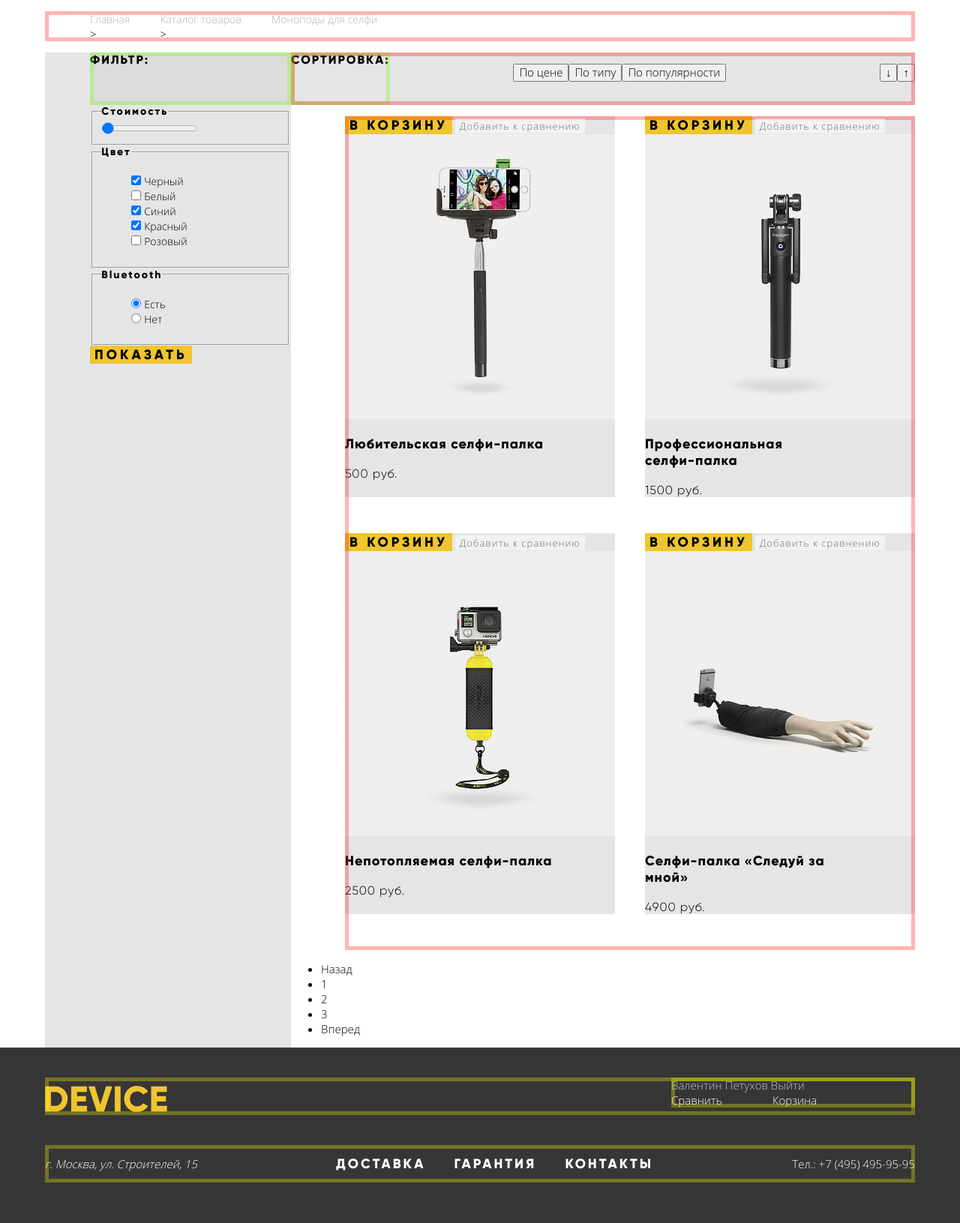
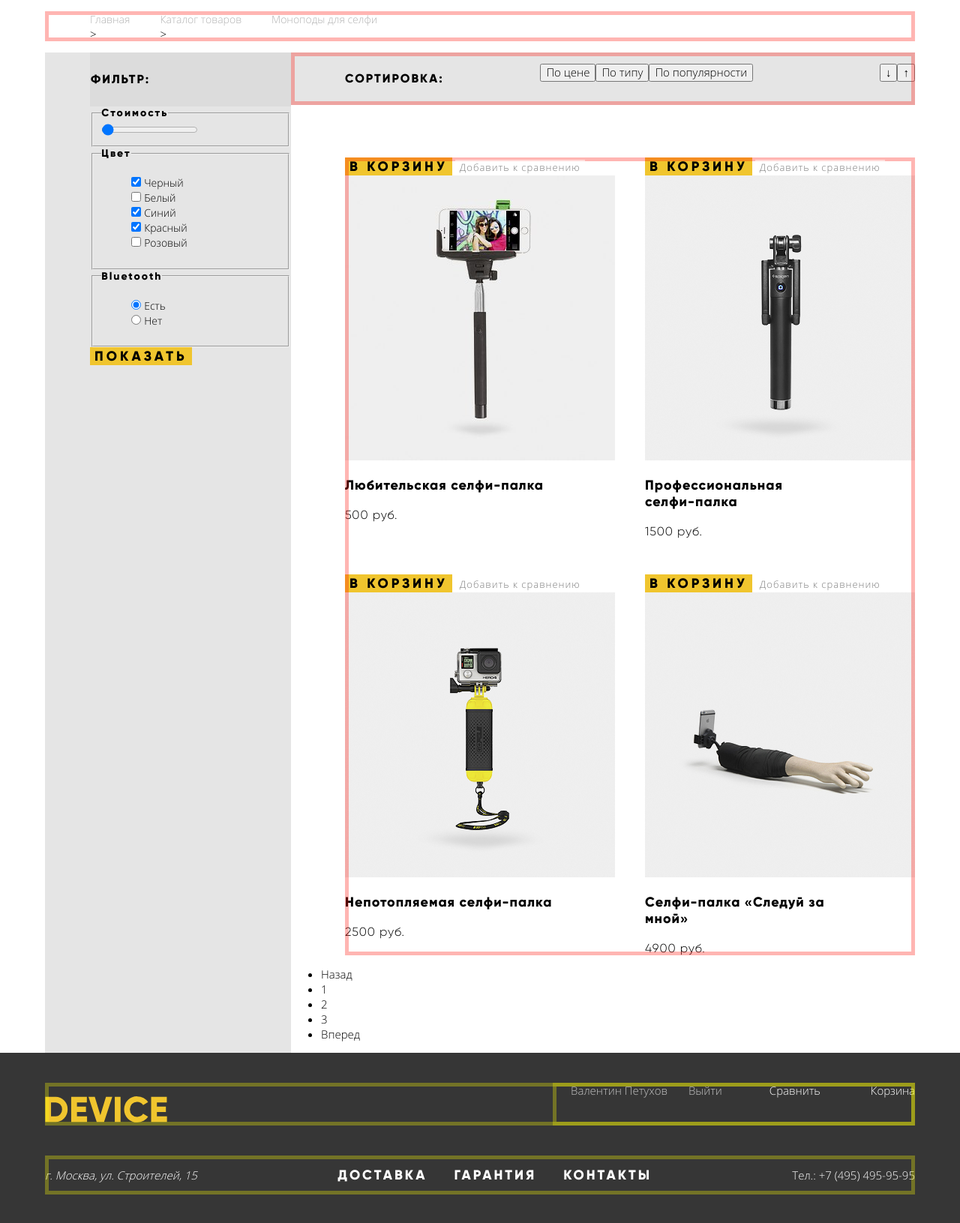
Before and after one commit to kostyadevman/1476133-device-28, a plain HTML site: page catalog.html in a window 1280 px wide. Shown: the part 363-1994 px from the top of the page at 75% size. Drawn offline with Linux system fonts and the light colour scheme.

Commit message:
Remove default options; remove options overlay; change fix sizes to margin; some fixes

```diff
--- a/catalog.html
+++ b/catalog.html
@@ -24,14 +24,13 @@
           </button>
         </form>
         <div class="user-menu header__user-menu">
-          <a class="user-menu__link header__user-link user-menu__link_interactive_v2"
+          <a class="user-menu__link user-menu__link_header user-menu__link_interactive_v2"
              href="blank.html">Валентин Петухов</a>
-          <a class="user-menu__link header__logout-link user-menu__link_interactive_v2"
-             href="blank.html">Выйти</a>
+          <a class="user-menu__link user-menu__link_header user-menu__link_interactive_v1" href="blank.html">Войти</a>
         </div>
         <div class="product-actions header__product-actions">
-          <a class="product-actions__link header__compare-link" href="blank.html">Cравнить</a>
-          <a class="product-actions__link header__cart-link" href="blank.html">Корзина</a>
+          <a class="product-actions__link  " href="blank.html">Cравнить</a>
+          <a class="product-actions__link " href="blank.html">Корзина</a>
         </div>
       </div>
       <nav class="navigation">
@@ -94,7 +93,9 @@
       </section>
         <div class="container catalog-wrapper">
           <aside class="filters">
-            <h2 class="filter-header filter-header_grey-middle">Фильтр:</h2>
+            <div class="filters__wrapper">
+              <h2 class="filter-title">Фильтр:</h2>
+            </div>
             <form class="filter" action="https://echo.htmlacademy.ru" method="get">
               <fieldset>
                 <legend class="filter__legend">Стоимость</legend>
@@ -152,7 +153,7 @@
           </aside>
           <section class="catalog">
             <section class="sort flexbox">
-              <h2 class="filter-header">Сортировка:</h2>
+              <h2 class="filter-title filter-title_sort">Сортировка:</h2>
               <ul class="sort-options flexbox">
                 <li><button type="button">По цене</button></li>
                 <li><button type="button">По типу</button></li>
@@ -240,15 +241,15 @@
           </a>
           <div class="footer-links-wrapper flexbox">
             <div class="user-menu">
-              <a class="user-menu__link footer__user-link user-menu__link_interactive_v2"
+              <a class="user-menu__link user-menu__link_footer user-menu__link_interactive_v2"
                  href="blank.html">Валентин Петухов</a>
-              <a class="user-menu__link footer__logout-link user-menu__link_interactive_v2"
+              <a class="user-menu__link user-menu__link_footer user-menu__link_interactive_v2"
                  href="blank.html">Выйти</a>
             </div>
             <div class="product-actions">
-              <a class="product-actions__link footer__compare-link product-actions__link_interactive"
+              <a class="product-actions__link product-actions__link_footer product-actions__link_interactive"
                  href="blank.html">Cравнить</a>
-              <a class="product-actions__link footer__cart-link product-actions__link_interactive"
+              <a class="product-actions__link product-actions__link_footer product-actions__link_interactive"
                  href="blank.html">Корзина</a>
             </div>
           </div>
@@ -258,14 +259,14 @@
             г. Москва, ул. Строителей, 15
           </address>
           <nav class="navigation">
-            <ul class="site-menu footer__site-menu flexbox">
-              <li class="site-menu__item">
-                <a class="site-menu__link" href="blank.html">Доставка</a>
+            <ul class="site-menu footer__site-menu">
+              <li class="site-menu__item site-menu__item_footer">
+                <a class="site-menu__link " href="blank.html">Доставка</a>
               </li>
-              <li class="site-menu__item">
+              <li class="site-menu__item site-menu__item_footer">
                 <a class="site-menu__link" href="blank.html">Гарантия</a>
               </li>
-              <li class="site-menu__item">
+              <li class="site-menu__item site-menu__item_footer">
                 <a class="site-menu__link" href="blank.html">Контакты</a>
               </li>
             </ul>
--- a/css/styles.css
+++ b/css/styles.css
@@ -61,8 +61,6 @@
 
 body {
   min-width: 1180px;
-  margin: 0;
-  padding: 0;
   font-family: var(--opensans-light-and-alt);
   font-size: 15px;
   line-height: 20px;
@@ -122,7 +120,7 @@ img {
 
 .header-links-wrapper {
   display: flex;
-  flex-direction: row;
+  flex-wrap: wrap;
   outline: 5px solid rgba(255, 255, 0, 0.3);
   outline-offset: -5px;
 }
@@ -159,23 +157,24 @@ img {
   opacity: 0.3;
 }
 
-.header__user-link {
+.user-menu__link_header {
   margin-right: 20px;
 }
 
-.header__cart-link {
-  margin-right: 0;
+.header__product-actions {
+  display: flex;
+  flex-wrap: wrap;
+  margin-left: auto;
+}
+
+.product-actions__link {
   margin-left: 63px;
 }
 
-.header__product-actions {
-  margin-left: auto;
-}
 
 /*Navigation */
 .header__site-menu {
   display: flex;
-  flex-direction: row;
   flex-wrap: wrap;
   justify-content: space-between;
 
@@ -183,7 +182,6 @@ img {
   margin-top: 50px;
 }
 .header__delivery-link {
-  margin-right: auto;
   margin-right: 38px;
 
 }
@@ -296,7 +294,7 @@ img {
 
 .breadcrumbs {
   display: flex;
-  flex-flow: wrap row;
+  flex-wrap: wrap;
   justify-content: flex-start;
   list-style: none;
   padding-left: 60px;
@@ -324,26 +322,26 @@ img {
 /*Filter*/
 
 .filters {
-  min-width: 328px;
+  width: 328px;
   background-color: var(--basic-grey-light);
   padding-left: 60px;
 }
-.filter-header {
+
+.filters__wrapper {
+  padding: 1px;
+  background-color: var(--spacial-grey-middle);
+}
+
+.filter-title {
   font-family: var(--gilroy-extra-bold-and-alt);
   font-size: 16px;
   line-height: 20px;
   letter-spacing: 2px;
   text-transform: uppercase;
-  height: 70px;
-  margin: 0;
-  outline: 5px solid rgba(100, 255, 0, 0.3);
-  outline-offset: -5px;
+  margin-top: 25px;
+  margin-bottom: 25px;
 }
 
-.filter-header_grey-middle {
-  background-color: var(--spacial-grey-middle);
-
-}
 .filter__legend {
   font-family: var(--gilroy-extra-bold-and-alt);
   font-size: 14px;
@@ -363,14 +361,17 @@ img {
 /*Catalog*/
 .catalog-wrapper {
   display: flex;
-  flex-flow: row;
 }
 .sort {
   background-color: var(--basic-grey-light);
-  height: 70px;
   outline: 5px solid rgba(255, 10, 0, 0.3);
   outline-offset: -5px;
 }
+
+.filter-title_sort {
+  margin-left: 72px;
+}
+
 .sort-options {
   list-style: none;
   padding: 0;
@@ -385,7 +386,7 @@ img {
   justify-content: space-between;
   width: 760px;
   padding: 0;
-  margin-left: 72px;
+  margin: 70px 0 0 72px;
   list-style: none;
 
   outline: 5px solid rgba(255, 10, 0, 0.3);
@@ -396,12 +397,17 @@ img {
   margin-right: 0;
 }
 
+.product-list .product__item:nth-last-child(1),
+.product-list .product__item:nth-last-child(2) {
+  margin-bottom: 0;
+}
+
+
 .product__item {
   width: 360px;
-  min-height: 451px;
   margin-bottom: 48px;
-  background-color: var(--basic-grey-light);
 }
+
 .product__header {
   font-family: var(--gilroy-extra-bold-and-alt);
   font-size: 18px;
@@ -438,38 +444,28 @@ img {
 /* --- Footer --- */
 .flexbox {
   display: flex;
-  flex-flow: wrap row;
+  flex-wrap: wrap;
   justify-content: space-between;
 }
+
 .footer-wrapper-top {
   margin-top: 40px;
-  height: 50px;
   outline: 5px solid rgba(255, 255, 0, 0.3);
   outline-offset: -5px;
 }
 
 .footer__logo {
+  margin-top: 18px;
   align-self: flex-end;
 }
 
-.footer__cart-link {
-  margin-right: 0;
-  margin-left: 63px;
+.user-menu__link_footer {
+  margin-left: 24px;
 }
 
 .footer-links-wrapper {
-  flex-basis: 325px;
-  align-self: start;
   outline: 5px solid rgba(255, 255, 0, 0.3);
   outline-offset: -5px;
-}
-
-.footer__user-link {
-
-}
-
-.footer__logout-link {
-
 }
 
 .footer-wrapper-middle {
@@ -480,8 +476,13 @@ img {
 }
 
 .footer__site-menu {
-  width: 423px;
-  margin: 0;
+  display: flex;
+  flex-wrap: wrap;
+  justify-content: center;
+}
+
+.site-menu__item_footer {
+  margin: 0 18px;
 }
 .footer-wrapper-bottom {
   align-items: baseline;
@@ -523,12 +524,13 @@ img {
 }
 
 .social-list {
-  width: 136px;
   list-style: none;
-  padding: 0;
   margin: 0;
 }
 
+.social__item {
+  margin: 0 10px;
+}
 .modal {
   display: none;
 }
```
Also changed, not shown: index.html (+11 -11 lines).
